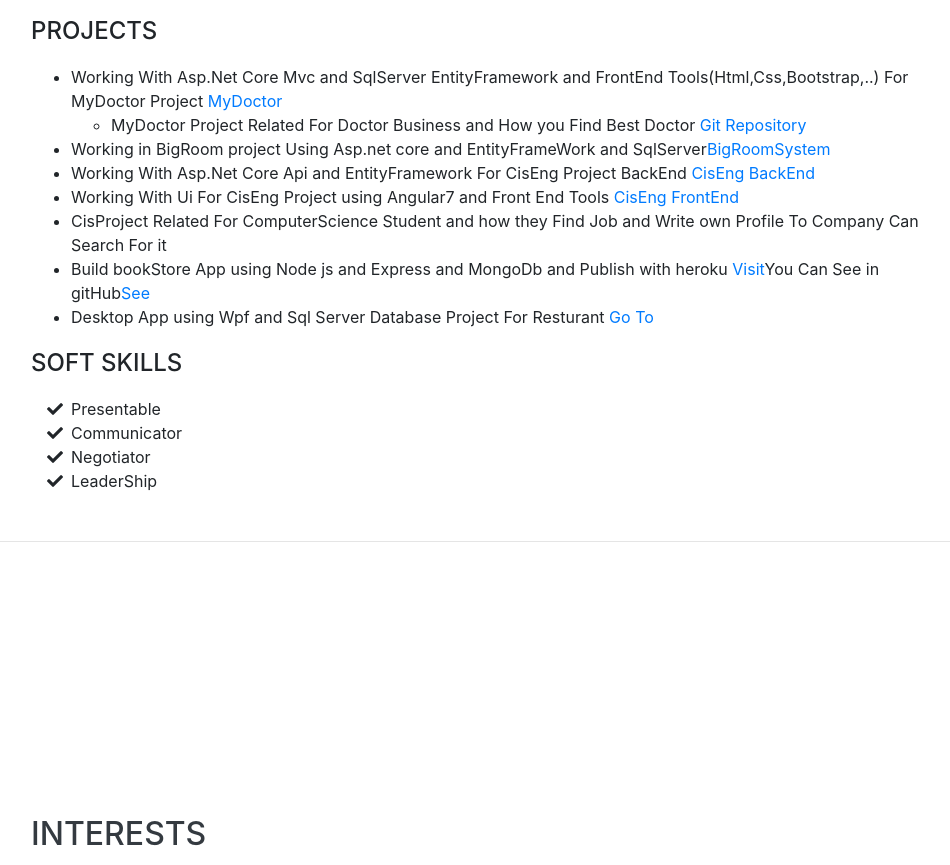
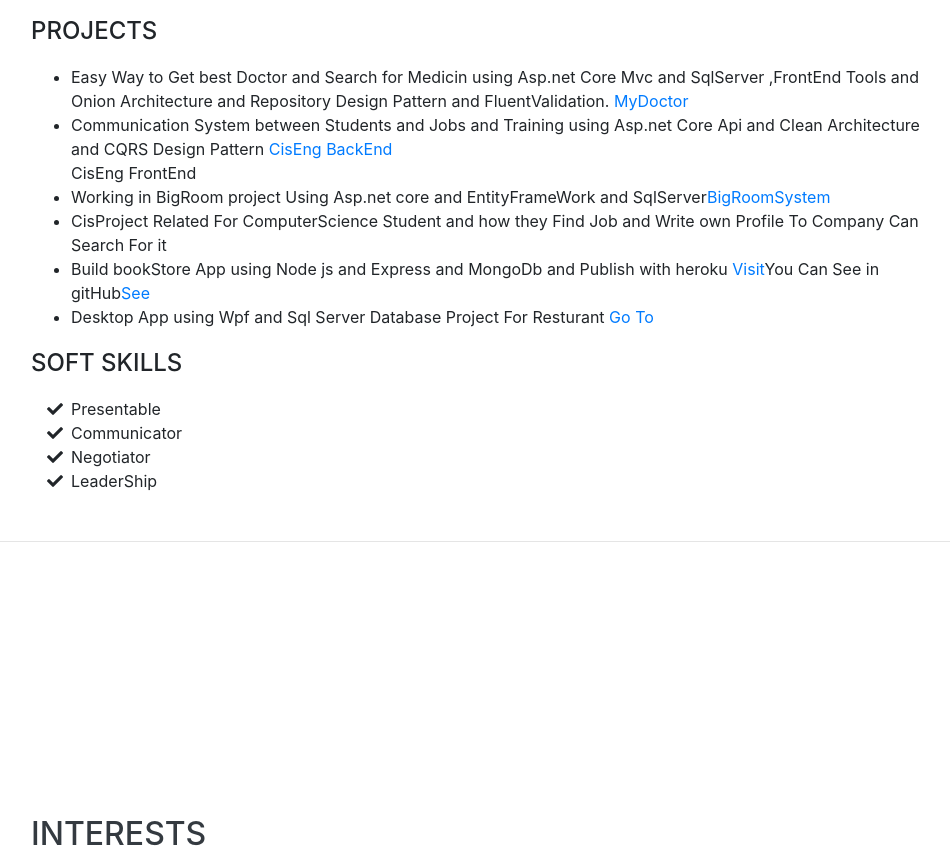
Before and after one commit to AmrElshaer/AmrElshaer.github.io, a website with bundled scripts: page index.html in a window 1280 px wide. Shown: the part 2848-3713 px from the top of the page, without its empty margins (289-1239 px from the left). Built offline with nearby package versions, Linux system fonts and the light colour scheme; a web font is replaced by a local one.

Commit message:
Update index.html

```diff
--- a/index.html
+++ b/index.html
@@ -196,16 +196,15 @@
             <div class="subheading mb-3">Projects</div>
             <ul>
                 <li>
-                    Working With Asp.Net Core Mvc and SqlServer EntityFramework and FrontEnd Tools(Html,Css,Bootstrap,..) For MyDoctor Project
-                    <a href="https://mydoctor20200511143842.azurewebsites.net">MyDoctor</a>
-                    <ul>
-                        <li>MyDoctor Project Related For Doctor Business and How you Find Best Doctor <a href="https://github.com/AmrElshaer/MyDoctor">Git Repository</a></li>
-                    </ul>
+                    Easy Way to Get best Doctor and Search for Medicin using Asp.net Core Mvc and SqlServer ,FrontEnd Tools and Onion Architecture and Repository Design Pattern and FluentValidation.
+                    <a href="https://github.com/AmrElshaer/MyDoctor">MyDoctor</a>
                 </li>
-               <li> Working in BigRoom project  Using Asp.net core and EntityFrameWork and SqlServer<a href="https://bigroom20200511131748.azurewebsites.net">BigRoomSystem</a></li>
+                <li>Communication System between Students and Jobs and Training using Asp.net Core Api and Clean Architecture and CQRS Design Pattern  <a href="https://github.com/AmrElshaer/CisStudent">CisEng BackEnd</a></li>
+                <liAngular-ui For Communication System <a href="https://github.com/AmrElshaer/CisStudent-Ui-Angular">CisEng FrontEnd</a></li>
+               <li>
+                 Working in BigRoom project  Using Asp.net core and EntityFrameWork and SqlServer<a href="https://bigroom20200511131748.azurewebsites.net">BigRoomSystem</a></li>
 
-                <li>Working With Asp.Net Core Api and EntityFramework For CisEng Project BackEnd <a href="https://github.com/AmrElshaer/CisStudent">CisEng BackEnd</a></li>
-                <li>Working With Ui For CisEng Project using Angular7 and Front End Tools <a href="https://github.com/AmrElshaer/CisStudent-Ui-Angular">CisEng FrontEnd</a></li>
+
                 <li>CisProject Related For ComputerScience Student and how they Find Job and Write own Profile To Company Can Search For it</li>
                 <li>Build bookStore App using Node js and Express and MongoDb and Publish with heroku <a href="https://my-libra.herokuapp.com/">Visit</a>You Can See in gitHub<a href="https://github.com/AmrElshaer/LibraryProject">See</a></li>
 
```
